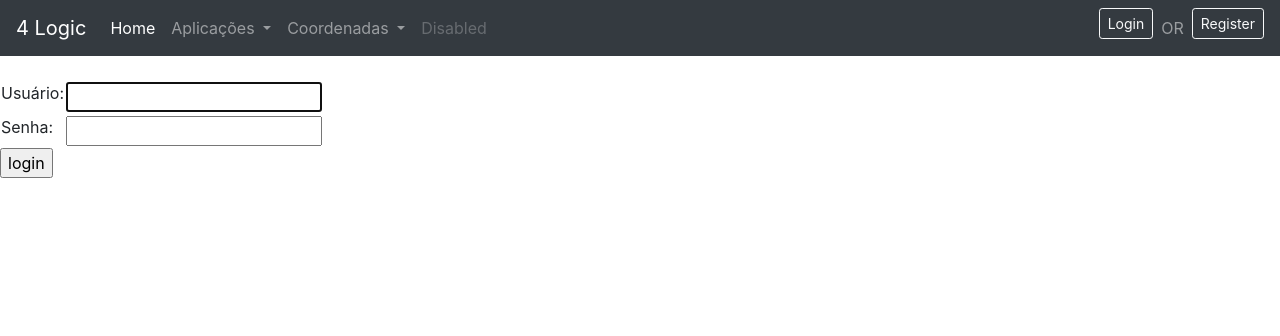
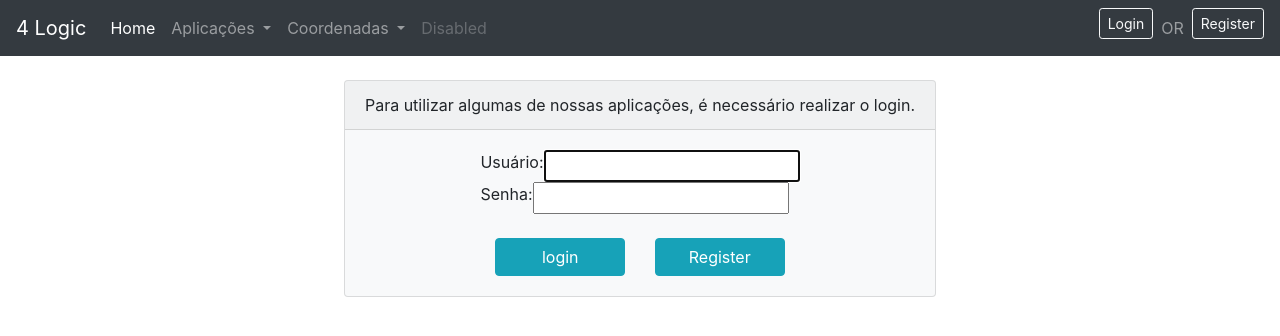
Before and after one commit to adaltopicotti/logic4, a Django app: page /accounts/auth/ in a window 1280 px wide. Shown: the top 336 px of the page. Run offline with Django 3.2, Linux system fonts and the light colour scheme; some libraries are stand-ins or nearby versions.

```diff
--- a/website/templates/registration/login.html
+++ b/website/templates/registration/login.html
@@ -1,24 +1,46 @@
 {% extends 'website/structure/base.html' %}
 
 {% block content %}
-{% if form.errors %}
-        <p>Your username and password didn't match. Please try again.</p>
-    {% endif %}
 
-    <form method="post" action="{% url 'login' %}">
-    {% csrf_token %}
-        <table>
-        <tr>
-            <td>{{ form.username.label_tag }}</td>
-            <td>{{ form.username }}</td>
-        </tr>
-        <tr>
-            <td>{{ form.password.label_tag }}</td>
-            <td>{{ form.password }}</td>
-        </tr>
-        </table>
+  <div class="row justify-content-center">
+    <div class="card bg-light mb-4">
+      <div class="card-header">
+        Para utilizar algumas de nossas aplicações, é necessário realizar o login.
+      </div>
+      <div class="card-body">
 
-        <input type="submit" value="login" />
-        <input type="hidden" name="next" value="{{ next }}" />
-    </form>
+        <div class="row justify-content-center">
+          {% if form.errors %}
+          <div class="alert alert-danger" role="alert">
+            Your username and password didn't match. Please try again.
+          </div>
+          {% endif %}
+        </div>
+        <div class="row justify-content-center">
+          <form method="post" action="{% url 'login' %}">
+            {% csrf_token %}
+            <div class="row">
+            {{ form.username.label_tag }}
+            {{ form.username }}
+            </div>
+            <div class="row">
+            {{ form.password.label_tag }}
+            {{ form.password }}
+            </div>
+            <br>
+            <div class="row justify-content-end">
+              <div class="col">
+                <input class="btn btn-info btn-block"  type="submit" value="login"/>
+                <input type="hidden" name="next" value="{{ next }}" />
+              </div>
+              <div class="col">
+                <a class="btn btn-info btn-block" role="button" href="{% url 'signup' %}">Register</a>
+              </div>
+            </div>
+          </form>
+
+          </div>
+      </div>
+    </div>
+  </div>
 {% endblock %}
--- a/website/templates/website/structure/home.html
+++ b/website/templates/website/structure/home.html
@@ -2,7 +2,7 @@
 
 {% block content %}
 
+{% if user.is_authenticated %}
 
-
-
+{% endif %}
 {% endblock %}
```
Also changed, not shown: website/models.py (+4 -6 lines), website/templates/website/accounts/login.html (+5 -3 lines), website/migrations/0002_auto_20180322_1224.py (added).
